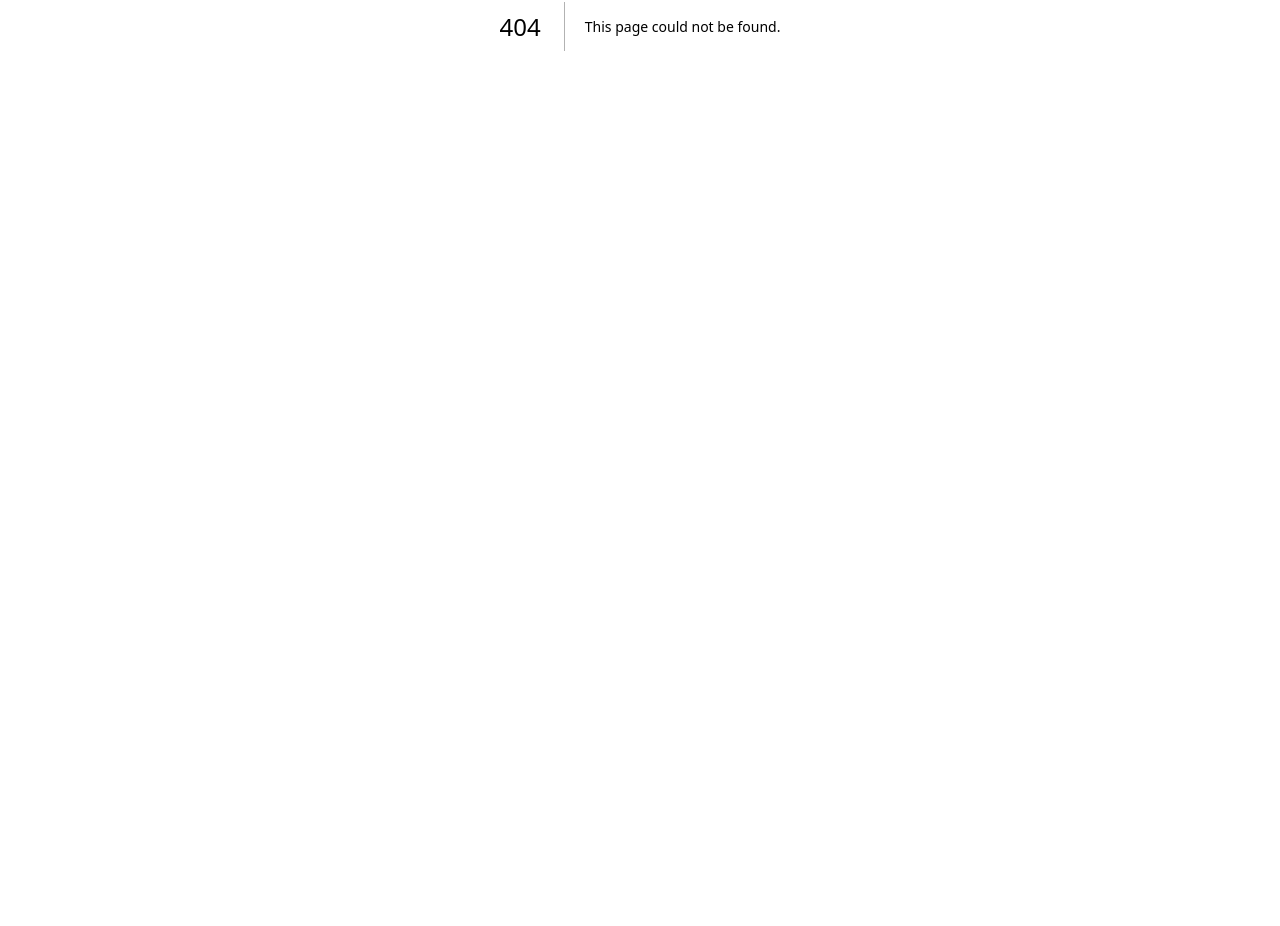
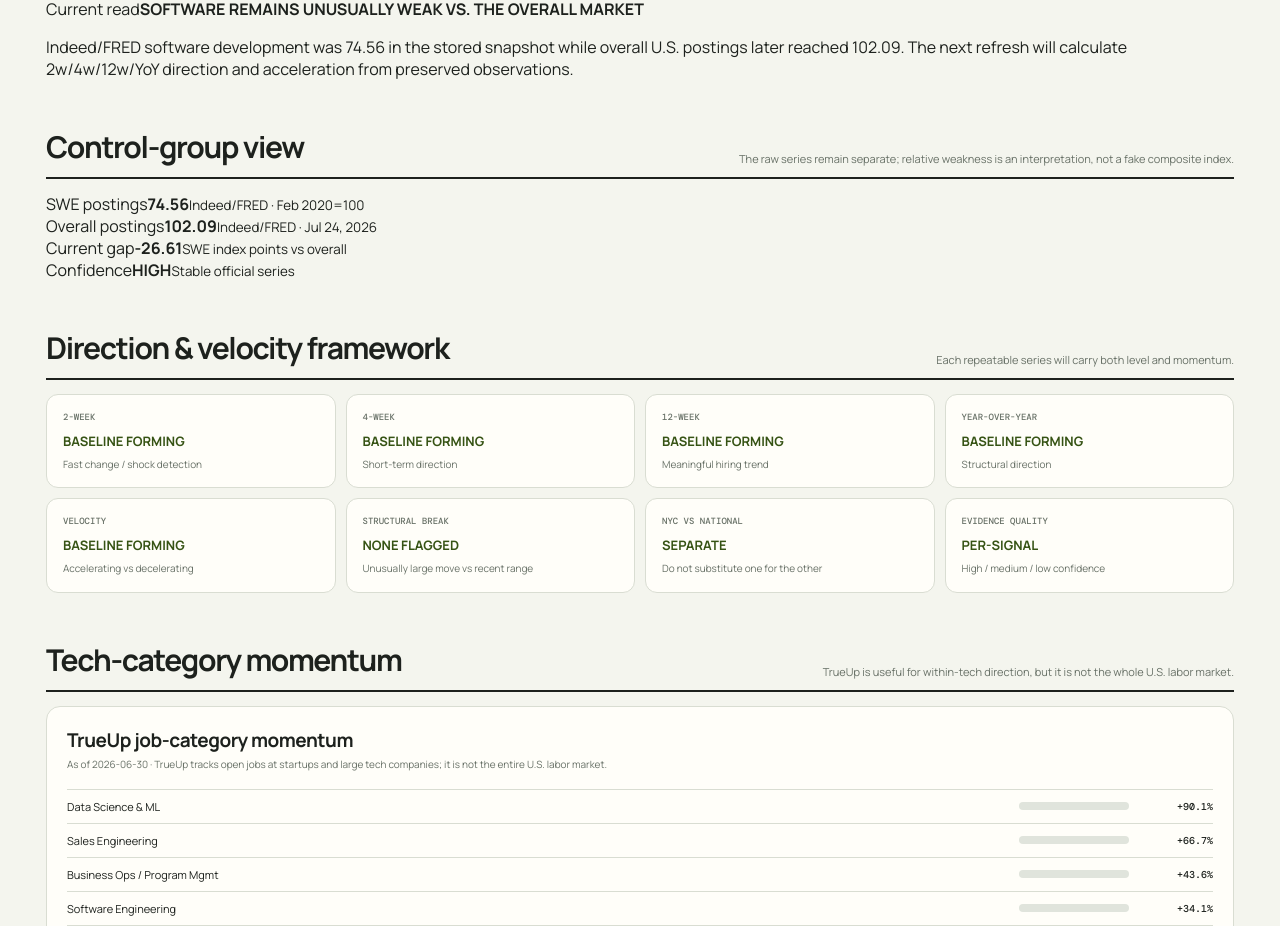
Before and after one commit to JamesWingert/career-helper, a Next.js app: page /ai-dashboard/labor-market in a window 1280 px wide. Before the commit this address had no page. Shown: the part 374-1300 px from the top of the page. Before the commit the page ends 800 px from the top, so only its background shows below. Built offline with nearby package versions, Linux system fonts and the light colour scheme.

Commit message:
Add dedicated SWE labor market page

```diff
--- /dev/null
+++ b/app/ai-dashboard/labor-market/page.tsx
@@ -0,0 +1,73 @@
+import Link from "next/link";
+import { loadLatestSnapshot } from "../../../lib/market-turso";
+import { dashboardData } from "../data";
+import { DashboardNav } from "../dashboard-nav";
+import styles from "../page.module.css";
+
+export const dynamic = "force-dynamic";
+
+export default async function LaborMarketPage() {
+  const d = await loadLatestSnapshot(dashboardData);
+  const maxTrueupTrend = Math.max(...d.trueup.categories.map((x) => x.trendPct));
+  return (
+    <main className={styles.page}>
+      <header className={styles.subTop}>
+        <div><div className={styles.kicker}>Labor market & causality</div><h1 className={styles.subTitle}>Is SWE weak, and is it getting better or worse?</h1><p className={styles.dek}>Levels, direction, velocity and control groups are kept separate so a weak-but-recovering market does not look the same as a weak-and-deteriorating one.</p></div>
+        <aside className={styles.stamp}><span>Last research pass</span><strong>{d.updatedAt}</strong><span>Next refresh</span><strong>{d.nextRefresh}</strong></aside>
+      </header>
+      <DashboardNav active="labor" />
+
+      <section className={styles.callout}><span>Current read</span><strong>SOFTWARE REMAINS UNUSUALLY WEAK VS. THE OVERALL MARKET</strong><p>Indeed/FRED software development was 74.56 in the stored snapshot while overall U.S. postings later reached 102.09. The next refresh will calculate 2w/4w/12w/YoY direction and acceleration from preserved observations.</p></section>
+
+      <section className={styles.section}>
+        <div className={styles.sectionHead}><h2>Control-group view</h2><p>The raw series remain separate; relative weakness is an interpretation, not a fake composite index.</p></div>
+        <div className={styles.statStrip}>
+          <div><span>SWE postings</span><strong>{d.metrics[0].value}</strong><small>Indeed/FRED · Feb 2020=100</small></div>
+          <div><span>Overall postings</span><strong>102.09</strong><small>Indeed/FRED · Jul 24, 2026</small></div>
+          <div><span>Current gap</span><strong>-26.61</strong><small>SWE index points vs overall</small></div>
+          <div><span>Confidence</span><strong>HIGH</strong><small>Stable official series</small></div>
+        </div>
+      </section>
+
+      <section className={styles.section}>
+        <div className={styles.sectionHead}><h2>Direction & velocity framework</h2><p>Each repeatable series will carry both level and momentum.</p></div>
+        <div className={styles.riskGrid}>
+          {[
+            ["2-week", "BASELINE FORMING", "Fast change / shock detection"],
+            ["4-week", "BASELINE FORMING", "Short-term direction"],
+            ["12-week", "BASELINE FORMING", "Meaningful hiring trend"],
+            ["Year-over-year", "BASELINE FORMING", "Structural direction"],
+            ["Velocity", "BASELINE FORMING", "Accelerating vs decelerating"],
+            ["Structural break", "NONE FLAGGED", "Unusually large move vs recent range"],
+            ["NYC vs national", "SEPARATE", "Do not substitute one for the other"],
+            ["Evidence quality", "PER-SIGNAL", "High / medium / low confidence"],
+          ].map(([label, value, note]) => <article className={styles.riskCard} key={label}><span className={styles.riskLabel}>{label}</span><strong className={styles.pending}>{value}</strong><p>{note}</p></article>)}
+        </div>
+      </section>
+
+      <section className={styles.section}>
+        <div className={styles.sectionHead}><h2>Tech-category momentum</h2><p>TrueUp is useful for within-tech direction, but it is not the whole U.S. labor market.</p></div>
+        <article className={styles.panel}>
+          <h3>TrueUp job-category momentum</h3>
+          <div className={styles.panelMeta}>As of {d.trueup.asOf} · {d.trueup.methodology}</div>
+          {d.trueup.categories.map((item) => <div className={styles.row} key={item.name}><span className={styles.rowName}>{item.name}</span><span className={styles.barTrack}><i className={styles.bar} style={{width:`${Math.max(5,(item.trendPct/maxTrueupTrend)*100)}%`}} /></span><span className={styles.rowVal}>+{item.trendPct}%</span></div>)}
+        </article>
+      </section>
+
+      <section className={styles.section}>
+        <div className={styles.sectionHead}><h2>What could be causing weakness?</h2><p>AI attribution is only one hypothesis and must beat competing explanations.</p></div>
+        <div className={styles.signalGrid}>
+          <article className={styles.signal}><div className={styles.signalTop}><h3>AI substitution</h3><span className={styles.badge}>WATCH</span></div><div className={styles.signalReading}>Not proven broadly</div><p>Strongest labor evidence remains concentrated lower in the experience distribution.</p></article>
+          <article className={styles.signal}><div className={styles.signalTop}><h3>Post-2021 correction</h3><span className={styles.badge}>MATERIAL</span></div><div className={styles.signalReading}>Still relevant</div><p>Tech hiring has not returned to the 2021–22 expansion regime.</p></article>
+          <article className={styles.signal}><div className={styles.signalTop}><h3>General white-collar weakness</h3><span className={styles.badge}>CONTROL</span></div><div className={styles.signalReading}>Compare explicitly</div><p>Professional hiring controls will show whether software is uniquely weak.</p></article>
+          <article className={styles.signal}><div className={styles.signalTop}><h3>Seniority tilt</h3><span className={styles.badge}>HIGH CONF.</span></div><div className={styles.signalReading}>69.3% senior</div><p>Software development had the highest senior share in Indeed's Q1 2026 analysis.</p></article>
+          <article className={styles.signal}><div className={styles.signalTop}><h3>Mid-level direction</h3><span className={styles.badge}>NEGATIVE</span></div><div className={styles.signalReading}>-6.7%</div><p>Indeed mid-level postings were down from January 2025 in the July 2026 seniority analysis.</p></article>
+          <article className={styles.signal}><div className={styles.signalTop}><h3>Senior direction</h3><span className={styles.badge}>POSITIVE</span></div><div className={styles.signalReading}>+13.5%</div><p>Senior postings rose from January 2025, reinforcing the need to separate senior from mid-level demand.</p></article>
+        </div>
+      </section>
+
+      <footer className={styles.footer}>Primary question: not just whether SWE is below baseline, but whether it is rising, falling or flat; whether that movement is accelerating; and whether it differs materially from comparable white-collar demand.</footer>
+      <Link className={styles.back} href="/">← Career gameplan</Link>
+    </main>
+  );
+}
```
